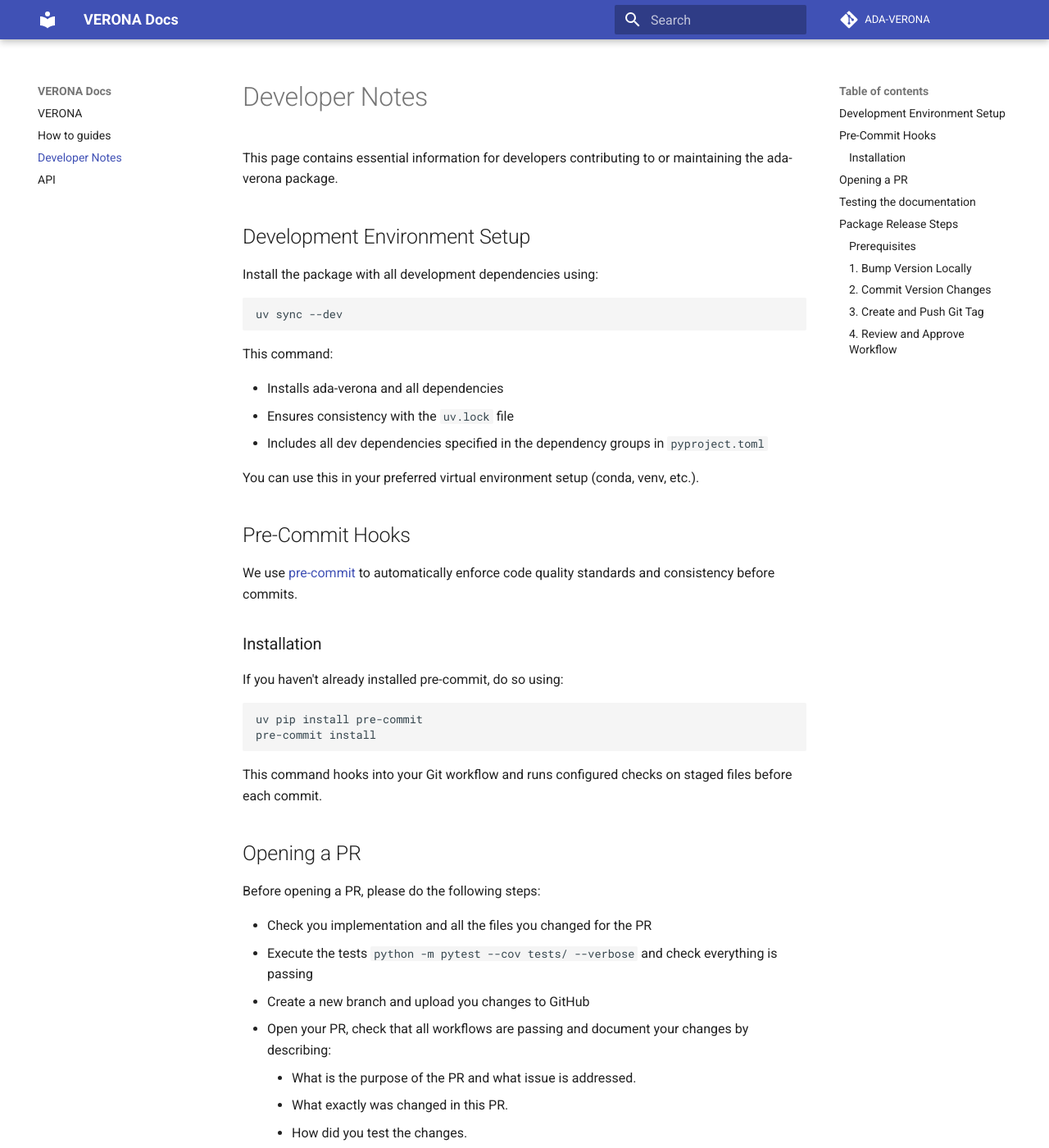
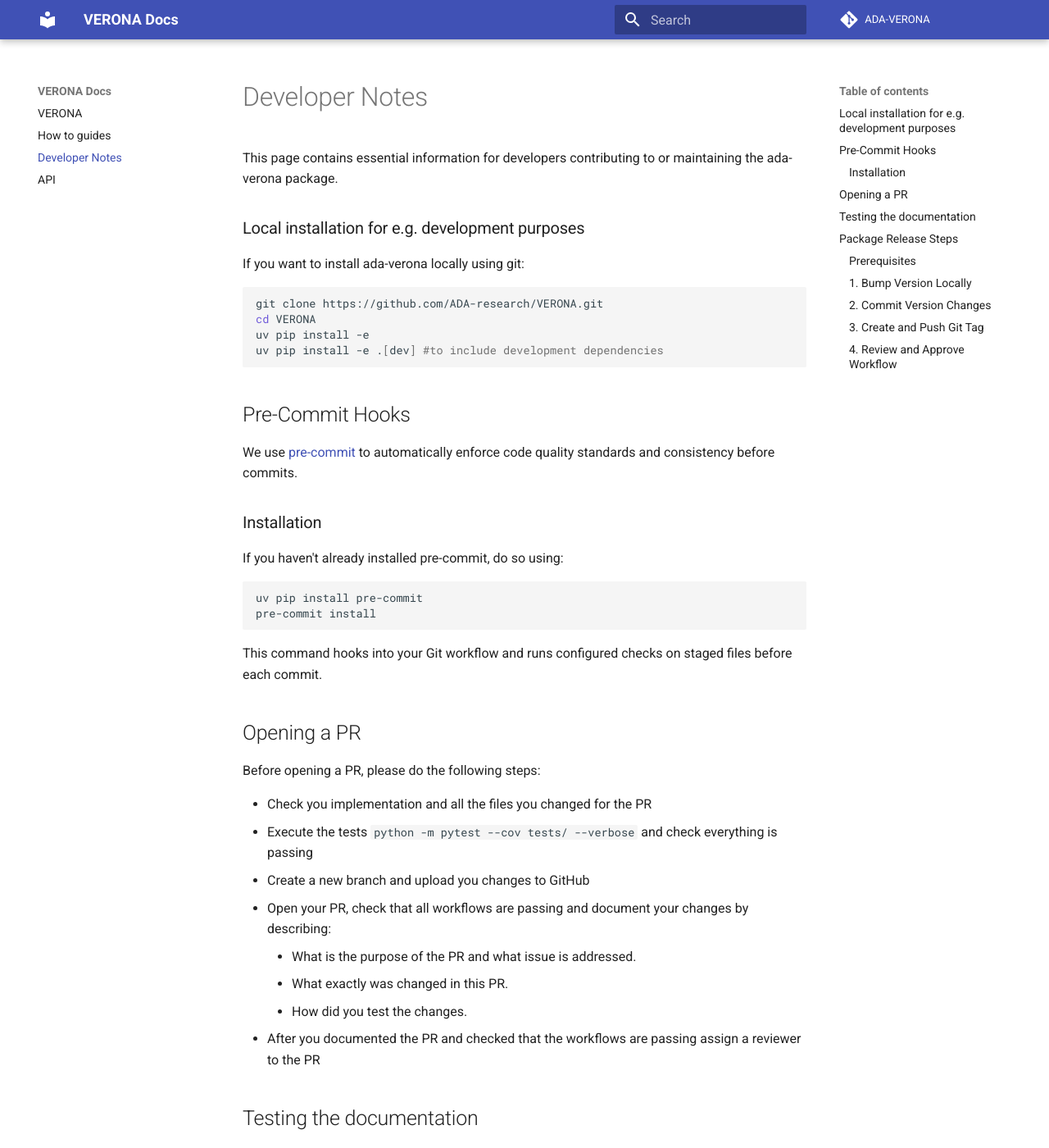
Before and after one commit to ADA-research/VERONA, an MkDocs documentation site: the page built from docs/developer-notes.md, in a window 1280 px wide and 1400 px high. Shown: the whole window at 82% size. Built offline with MkDocs 1.6.1 and Material for MkDocs 9.7.7, drawn with Linux system fonts in a browser that asks for light colours; comment, search, counter and statistics services are not loaded; some of the changed text lies outside the part shown.

Commit message:
udated installation instructions

````diff
--- a/docs/developer-notes.md
+++ b/docs/developer-notes.md
@@ -2,21 +2,17 @@
 
 This page contains essential information for developers contributing to or maintaining the ada-verona package.
 
-## Development Environment Setup
+### Local installation for e.g. development purposes
 
-Install the package with all development dependencies using:
+If you want to install ada-verona locally using git:
 
 ```bash
-uv sync --dev
+git clone https://github.com/ADA-research/VERONA.git
+cd VERONA
+uv pip install -e
+uv pip install -e .[dev] #to include development dependencies
+
 ```
-
-This command:
-
-- Installs ada-verona and all dependencies
-- Ensures consistency with the `uv.lock` file
-- Includes all dev dependencies specified in the dependency groups in `pyproject.toml`
-
-You can use this in your preferred virtual environment setup (conda, venv, etc.).
 
 ## Pre-Commit Hooks
 
@@ -47,7 +43,6 @@
 
 
 ## Testing the documentation
-- Install mkdocs via pip ```pip install mkdocs-material``` and ```pip install "mkdocstrings[python]"```
 - Check the documentation locally using ```mkdocs serve```
 
 ## Package Release Steps
````
Also changed, not shown: README.md (+2 -2 lines), docs/index.md (+2 -1 lines).
